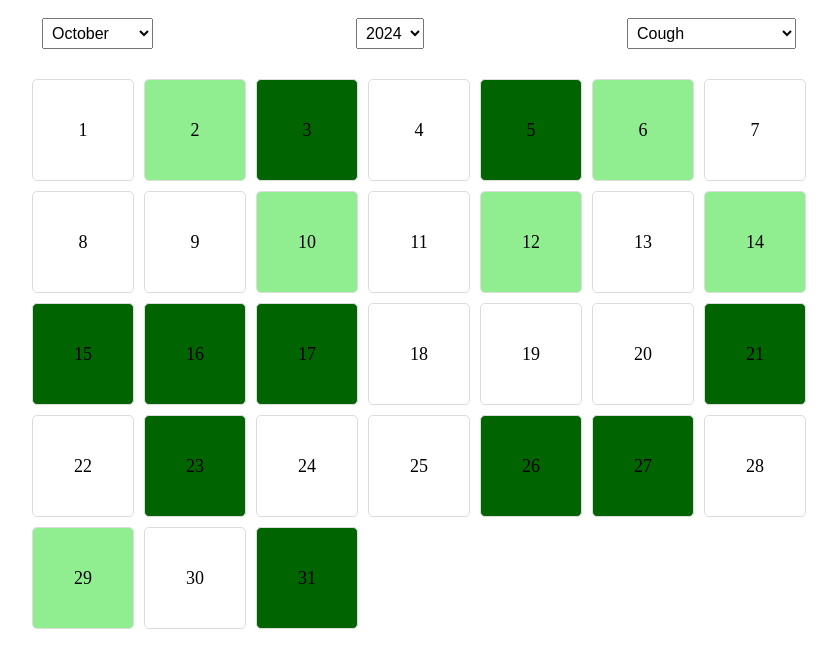
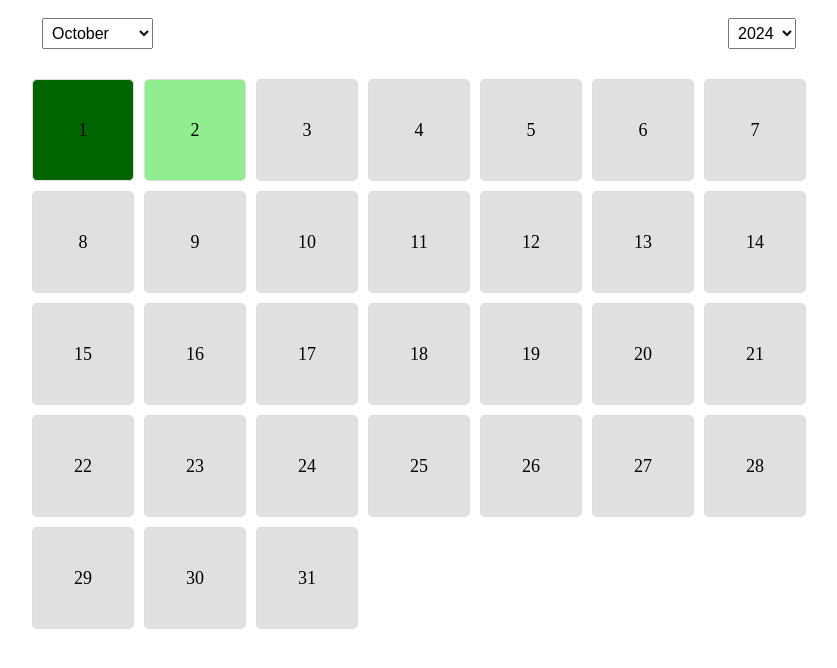
Before and after one commit to Shilab66/breezy_test, a Next.js app: page /calendar in a window 1280 px wide. Shown: the top 668 px of the page, without its empty margins (221-1058 px from the left). Built offline with nearby package versions, Linux system fonts and the light colour scheme.

Commit message:
Update calendar.js

```diff
--- a/pages/calendar.js
+++ b/pages/calendar.js
@@ -1,53 +1,46 @@
 import React, { useState } from 'react';
-import '../css/calendar.css';
+import '../css/calendar.css'; // Importing the CSS file
 
 const traitsData = {
-  Cough: [
-    { label: 'Intermittent and Worse at Night/Early Morning (Asthma)', points: 2, color: 'darkgreen' },
-    { label: 'Persistent and Productive (COPD)', points: 1, color: 'lightgreen' },
-    { label: 'None or Rarely (Healthy)', points: 0, color: 'transparent' }
-  ],
-  ShortnessOfBreath: [
-    { label: 'Episodic, Triggered by Specific Stimuli (Asthma)', points: 2, color: 'darkgreen' },
-    { label: 'Progressive, Related to Activity Levels (COPD)', points: 1, color: 'lightgreen' },
-    { label: 'None or Mild (Healthy)', points: 0, color: 'transparent' }
-  ],
-  Wheezing: [
-    { label: 'Common, Improved with Inhalers (Asthma)', points: 2, color: 'darkgreen' },
-    { label: 'Less Common or Not Responsive to Inhalers (COPD)', points: 1, color: 'lightgreen' },
-    { label: 'None or Rarely (Healthy)', points: 0, color: 'transparent' }
-  ],
-  SputumProduction: [
-    { label: 'Less Frequent (Asthma)', points: 2, color: 'darkgreen' },
-    { label: 'Regular and Productive (COPD)', points: 1, color: 'lightgreen' },
-    { label: 'None or Rarely (Healthy)', points: 0, color: 'transparent' }
-  ],
-  SymptomVariation: [
-    { label: 'Significant Variation Over Time (Asthma)', points: 2, color: 'darkgreen' },
-    { label: 'Less Variation, Progressive Symptoms (COPD)', points: 1, color: 'lightgreen' },
-    { label: 'Stable or No Symptoms (Healthy)', points: 0, color: 'transparent' }
-  ]
+  1: {
+    Cough: { label: 'Intermittent and Worse at Night/Early Morning (Asthma)', points: 2, color: 'darkgreen' },
+    ShortnessOfBreath: { label: 'Episodic, Triggered by Specific Stimuli (Asthma)', points: 2, color: 'darkgreen' },
+    Wheezing: { label: 'Common, Improved with Inhalers (Asthma)', points: 2, color: 'darkgreen' },
+    SputumProduction: { label: 'Less Frequent (Asthma)', points: 2, color: 'darkgreen' },
+    SymptomVariation: { label: 'Significant Variation Over Time (Asthma)', points: 2, color: 'darkgreen' }
+  },
+  2: {
+    Cough: { label: 'Persistent and Productive (COPD)', points: 1, color: 'lightgreen' },
+    ShortnessOfBreath: { label: 'Progressive, Related to Activity Levels (COPD)', points: 1, color: 'lightgreen' },
+    Wheezing: { label: 'Less Common or Not Responsive to Inhalers (COPD)', points: 1, color: 'lightgreen' },
+    SputumProduction: { label: 'Regular and Productive (COPD)', points: 1, color: 'lightgreen' },
+    SymptomVariation: { label: 'Less Variation, Progressive Symptoms (COPD)', points: 1, color: 'lightgreen' }
+  },
+  3: {}, // No data for day 3
+  // Add similar entries for each day of the month
 };
 
 const Calendar = () => {
   const [selectedMonth, setSelectedMonth] = useState(new Date().getMonth());
   const [selectedYear, setSelectedYear] = useState(new Date().getFullYear());
-  const [selectedTrait, setSelectedTrait] = useState('Cough');
   const [hoveredDay, setHoveredDay] = useState(null); // To track hovered day
   const [popupInfo, setPopupInfo] = useState(null); // To show pop-up info
 
   const daysInMonth = new Date(selectedYear, selectedMonth + 1, 0).getDate();
 
-  const getTraitColor = () => {
-    // returns random points based on day. Replace with real data.
-    const randomTrait = Math.floor(Math.random() * 3);
-    const trait = traitsData[selectedTrait][randomTrait];
-    return trait ? trait.color : '#e0e0e0'; // Gray color for no data
+  const getTraitColor = (day) => {
+    const dayData = traitsData[day];
+    if (!dayData) return '#e0e0e0'; // Gray color for no data
+
+    // Calculate a color based on the traits (e.g., prioritize higher severity traits like 2 points)
+    const severity = Object.values(dayData).reduce((max, trait) => Math.max(max, trait.points), 0);
+    if (severity === 2) return 'darkgreen';
+    if (severity === 1) return 'lightgreen';
+    return '#e0e0e0'; // Gray for no or zero points
   };
 
-  const getDayInfo = () => {
-    const randomTrait = Math.floor(Math.random() * 3);
-    return traitsData[selectedTrait][randomTrait]; // Return the info for pop-up
+  const getDayInfo = (day) => {
+    return traitsData[day] || {}; // Return info for the day, or empty if no data
   };
 
   const renderDays = () => {
@@ -91,13 +84,6 @@ const Calendar = () => {
             <option key={i} value={2020 + i}>{2020 + i}</option>
           ))}
         </select>
-
-        {/* Trait Selector */}
-        <select value={selectedTrait} onChange={(e) => setSelectedTrait(e.target.value)}>
-          {Object.keys(traitsData).map((trait, i) => (
-            <option key={i} value={trait}>{trait}</option>
-          ))}
-        </select>
       </div>
 
       {/* Calendar Grid */}
@@ -109,8 +95,15 @@ const Calendar = () => {
       {hoveredDay && popupInfo && (
         <div className="popup">
           <h4>Day {hoveredDay} Info</h4>
-          <p>{popupInfo.label}</p>
-          <p>Points: {popupInfo.points}</p>
+          {Object.keys(popupInfo).length > 0 ? (
+            Object.entries(popupInfo).map(([trait, data]) => (
+              <div key={trait}>
+                <p><strong>{trait}:</strong> {data.label} (Points: {data.points})</p>
+              </div>
+            ))
+          ) : (
+            <p>No data available for this day</p>
+          )}
         </div>
       )}
     </div>
```
